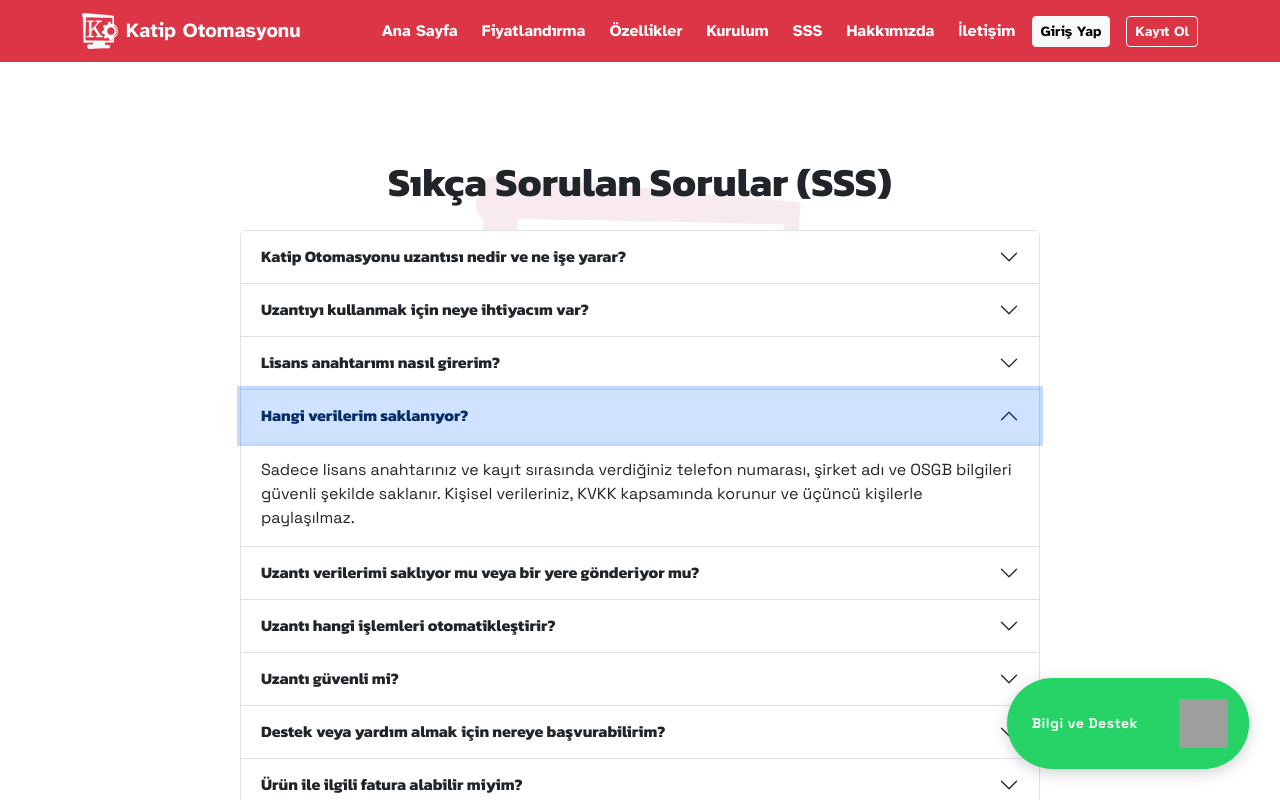
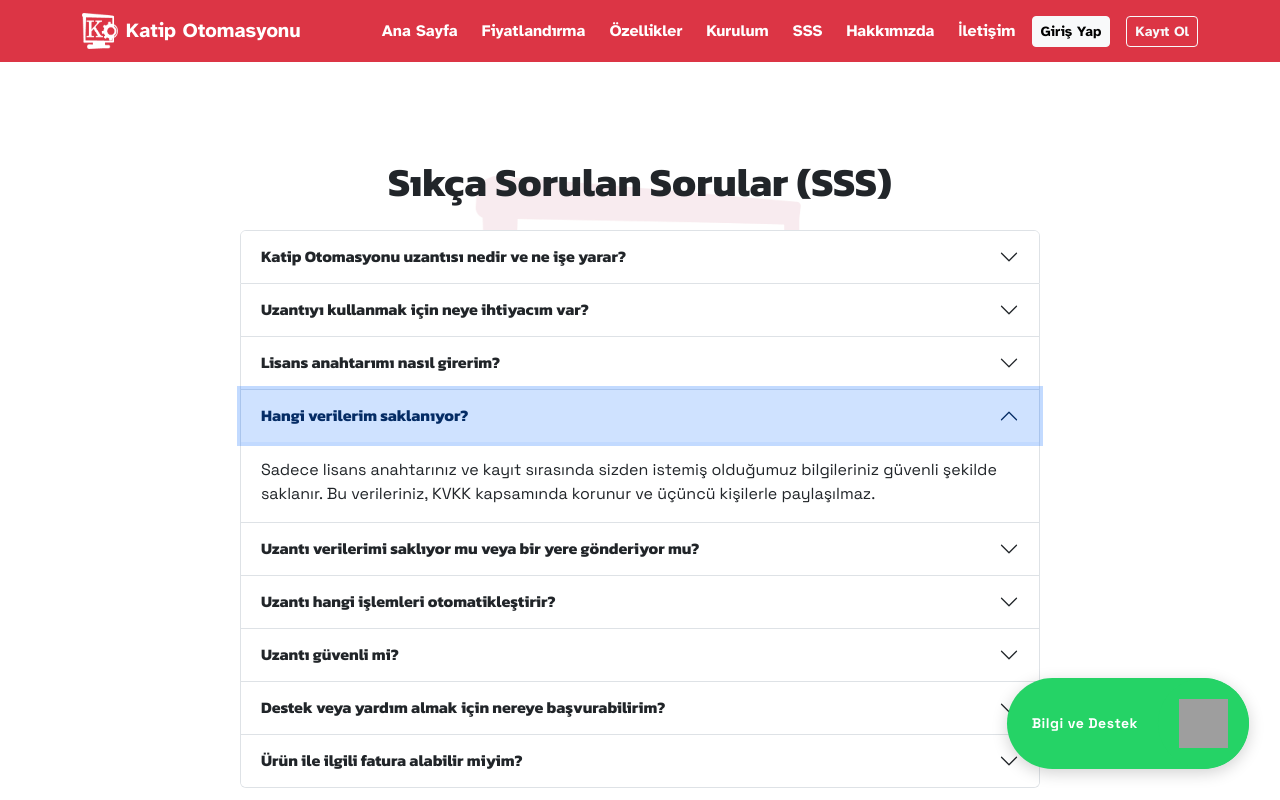
Before and after one commit to yusufkaya01/katip-otomasyonu-fe, a React (Create React App) app: page /sss in a window 1280 px wide. Both pictures are taken after a click on the button "Hangi verilerim saklanıyor?". Shown: the top 800 px of the page. Built offline with nearby package versions, Linux system fonts and the light colour scheme; no server answers; grey boxes are pictures that could not be loaded.

Commit message:
Update FAQPage.js

```diff
--- a/src/pages/FAQPage.js
+++ b/src/pages/FAQPage.js
@@ -54,7 +54,7 @@ function FAQPage() {
             </h2>
             <div id="collapse4" className="accordion-collapse collapse" aria-labelledby="heading4" data-bs-parent="#faqAccordion">
               <div className="accordion-body">
-                Sadece lisans anahtarınız ve kayıt sırasında verdiğiniz telefon numarası, şirket adı ve OSGB bilgileri güvenli şekilde saklanır. Kişisel verileriniz, KVKK kapsamında korunur ve üçüncü kişilerle paylaşılmaz.
+                Sadece lisans anahtarınız ve kayıt sırasında sizden istemiş olduğumuz bilgileriniz güvenli şekilde saklanır. Bu verileriniz, KVKK kapsamında korunur ve üçüncü kişilerle paylaşılmaz.
               </div>
             </div>
           </div>
```
